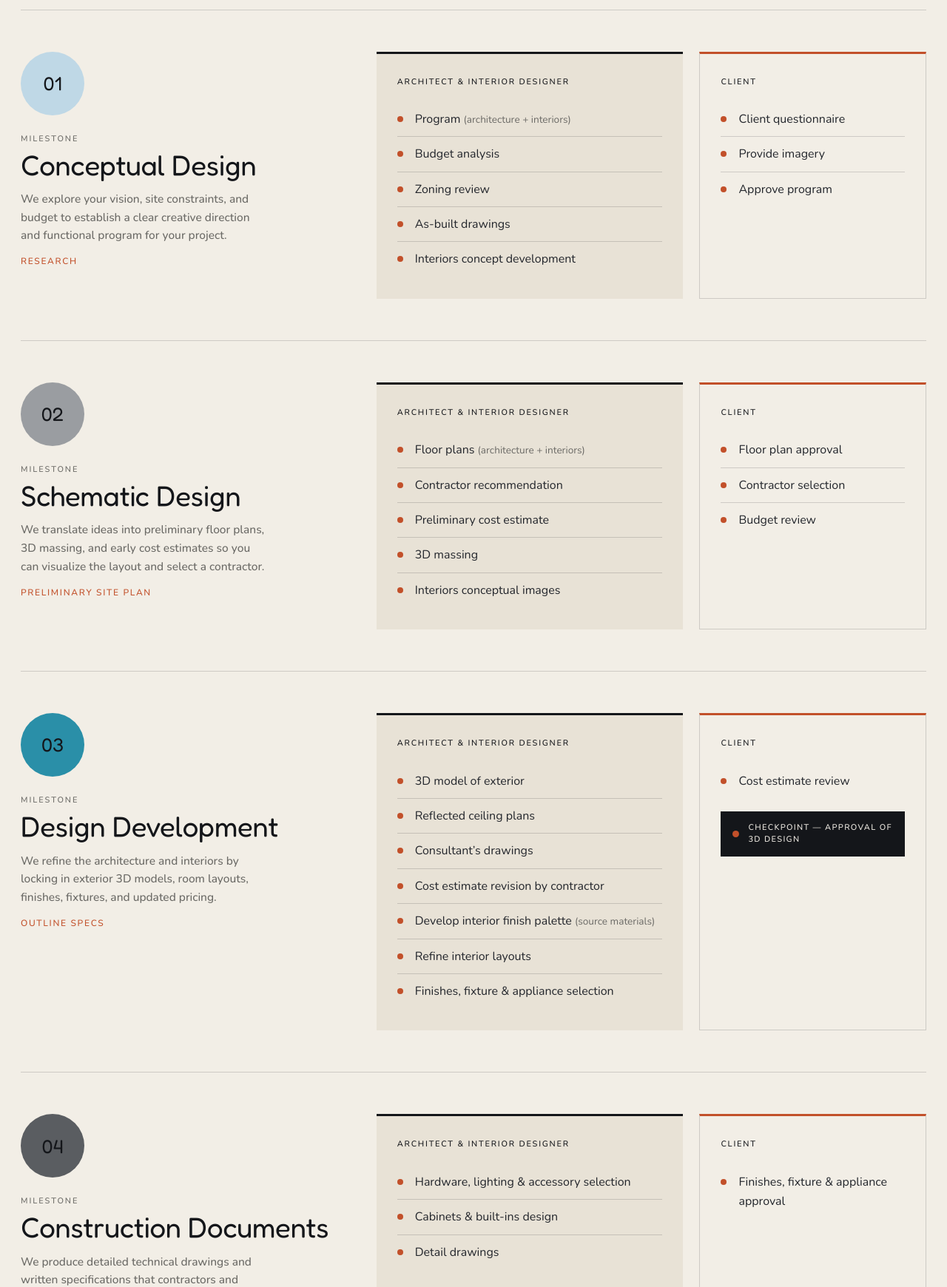
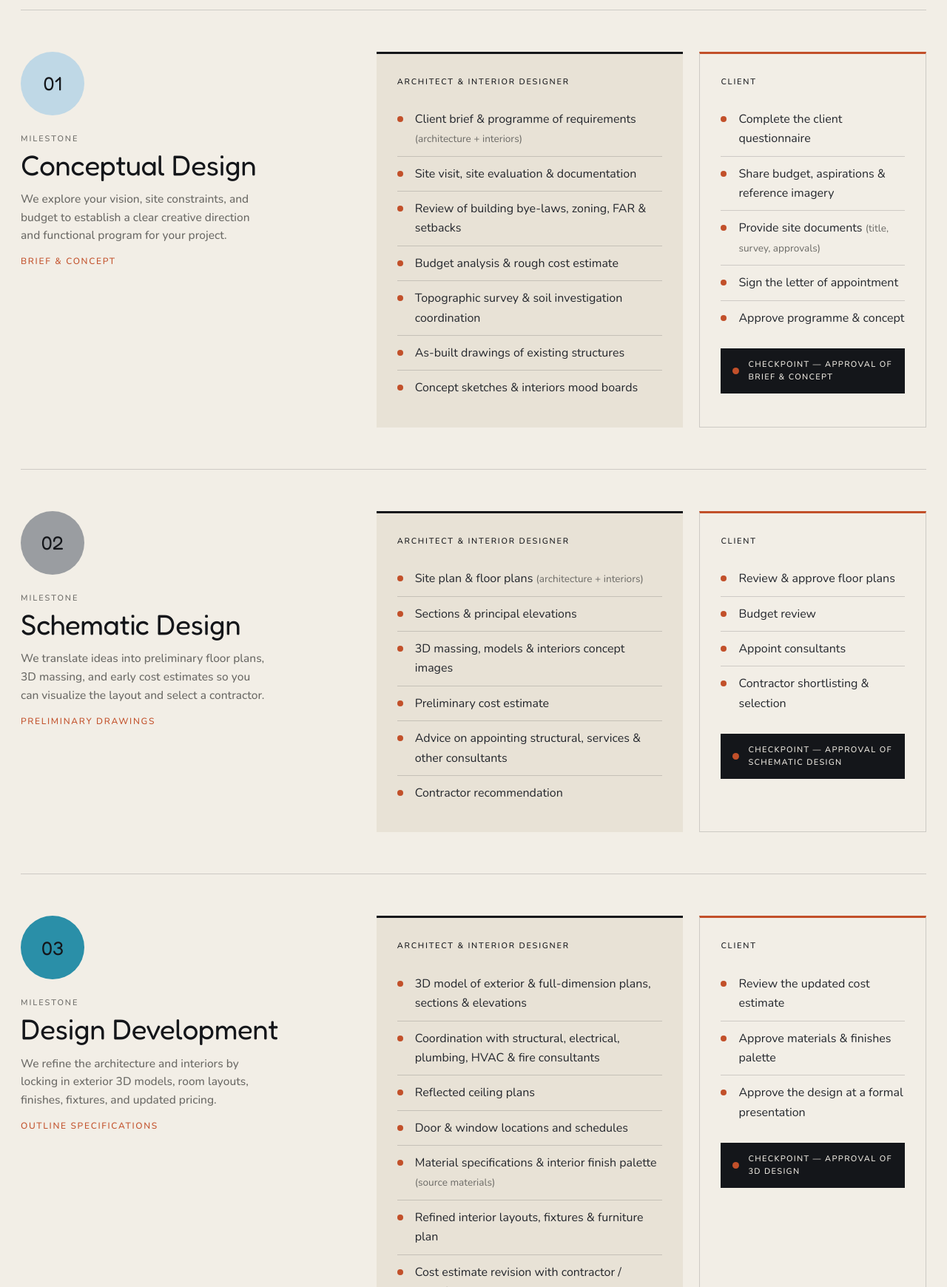
Before and after one commit to NoTeam-Hub/SKA, a plain HTML site: page p/process.html in a window 1280 px wide. Shown: the part 1060-2800 px from the top of the page at 74% size. Drawn offline with nearby package versions, Linux system fonts and the light colour scheme.

Commit message:
Add files via upload

```diff
--- a/p/process.html
+++ b/p/process.html
@@ -34,7 +34,7 @@
 <section class='pg-hero'><div class='wrap'>
 <p class='kicker rv'>Our work process</p>
 <h1 class='h2 rv'>The steps of successful <em>project completion.</em></h1>
-<p class='lead rv' style='margin-top:28px'>Six phases, one team. Here is what we do &mdash; and what we ask of you &mdash; at every stage, from the first questionnaire to the final review.</p>
+<p class='lead rv' style='margin-top:28px'>Six phases, one team. Here is what we do &mdash; and what we ask of you &mdash; at every stage, from the first brief to the final handover.</p>
 </div></section>
 
 <section class='sec pg-tight'><div class='wrap'>
@@ -43,35 +43,35 @@
 </div></section>
 
 <section class='pr-phases'><div class='wrap'><article class='phase rv' id='ph1' style='--c:#BFD8E6'>
-<div class='ph-head'><div class='ph-num'><span>01</span></div><p class='ph-tag'>Milestone</p><h2>Conceptual Design</h2><p class='ph-intro'>We explore your vision, site constraints, and budget to establish a clear creative direction and functional program for your project.</p><p class='ph-ms'>Research</p></div>
+<div class='ph-head'><div class='ph-num'><span>01</span></div><p class='ph-tag'>Milestone</p><h2>Conceptual Design</h2><p class='ph-intro'>We explore your vision, site constraints, and budget to establish a clear creative direction and functional program for your project.</p><p class='ph-ms'>Brief &amp; concept</p></div>
 <div class='ph-cols'>
-<div class='ph-col'><h3>Architect &amp; interior designer</h3><ul><li>Program <small>(architecture + interiors)</small></li><li>Budget analysis</li><li>Zoning review</li><li>As-built drawings</li><li>Interiors concept development</li></ul></div>
-<div class='ph-col ph-client'><h3>Client</h3><ul><li>Client questionnaire</li><li>Provide imagery</li><li>Approve program</li></ul></div>
+<div class='ph-col'><h3>Architect &amp; interior designer</h3><ul><li>Client brief &amp; programme of requirements <small>(architecture + interiors)</small></li><li>Site visit, site evaluation &amp; documentation</li><li>Review of building bye-laws, zoning, FAR &amp; setbacks</li><li>Budget analysis &amp; rough cost estimate</li><li>Topographic survey &amp; soil investigation coordination</li><li>As-built drawings of existing structures</li><li>Concept sketches &amp; interiors mood boards</li></ul></div>
+<div class='ph-col ph-client'><h3>Client</h3><ul><li>Complete the client questionnaire</li><li>Share budget, aspirations &amp; reference imagery</li><li>Provide site documents <small>(title, survey, approvals)</small></li><li>Sign the letter of appointment</li><li>Approve programme &amp; concept</li></ul><p class='ph-check'><span></span>Checkpoint &mdash; Approval of brief &amp; concept</p></div>
 </div></article><article class='phase rv' id='ph2' style='--c:#9A9DA1'>
-<div class='ph-head'><div class='ph-num'><span>02</span></div><p class='ph-tag'>Milestone</p><h2>Schematic Design</h2><p class='ph-intro'>We translate ideas into preliminary floor plans, 3D massing, and early cost estimates so you can visualize the layout and select a contractor.</p><p class='ph-ms'>Preliminary site plan</p></div>
+<div class='ph-head'><div class='ph-num'><span>02</span></div><p class='ph-tag'>Milestone</p><h2>Schematic Design</h2><p class='ph-intro'>We translate ideas into preliminary floor plans, 3D massing, and early cost estimates so you can visualize the layout and select a contractor.</p><p class='ph-ms'>Preliminary drawings</p></div>
 <div class='ph-cols'>
-<div class='ph-col'><h3>Architect &amp; interior designer</h3><ul><li>Floor plans <small>(architecture + interiors)</small></li><li>Contractor recommendation</li><li>Preliminary cost estimate</li><li>3D massing</li><li>Interiors conceptual images</li></ul></div>
-<div class='ph-col ph-client'><h3>Client</h3><ul><li>Floor plan approval</li><li>Contractor selection</li><li>Budget review</li></ul></div>
+<div class='ph-col'><h3>Architect &amp; interior designer</h3><ul><li>Site plan &amp; floor plans <small>(architecture + interiors)</small></li><li>Sections &amp; principal elevations</li><li>3D massing, models &amp; interiors concept images</li><li>Preliminary cost estimate</li><li>Advice on appointing structural, services &amp; other consultants</li><li>Contractor recommendation</li></ul></div>
+<div class='ph-col ph-client'><h3>Client</h3><ul><li>Review &amp; approve floor plans</li><li>Budget review</li><li>Appoint consultants</li><li>Contractor shortlisting &amp; selection</li></ul><p class='ph-check'><span></span>Checkpoint &mdash; Approval of schematic design</p></div>
 </div></article><article class='phase rv' id='ph3' style='--c:#2A8FA8'>
-<div class='ph-head'><div class='ph-num'><span>03</span></div><p class='ph-tag'>Milestone</p><h2>Design Development</h2><p class='ph-intro'>We refine the architecture and interiors by locking in exterior 3D models, room layouts, finishes, fixtures, and updated pricing.</p><p class='ph-ms'>Outline specs</p></div>
+<div class='ph-head'><div class='ph-num'><span>03</span></div><p class='ph-tag'>Milestone</p><h2>Design Development</h2><p class='ph-intro'>We refine the architecture and interiors by locking in exterior 3D models, room layouts, finishes, fixtures, and updated pricing.</p><p class='ph-ms'>Outline specifications</p></div>
 <div class='ph-cols'>
-<div class='ph-col'><h3>Architect &amp; interior designer</h3><ul><li>3D model of exterior</li><li>Reflected ceiling plans</li><li>Consultant&#8217;s drawings</li><li>Cost estimate revision by contractor</li><li>Develop interior finish palette <small>(source materials)</small></li><li>Refine interior layouts</li><li>Finishes, fixture &amp; appliance selection</li></ul></div>
-<div class='ph-col ph-client'><h3>Client</h3><ul><li>Cost estimate review</li></ul><p class='ph-check'><span></span>Checkpoint &mdash; Approval of 3D design</p></div>
+<div class='ph-col'><h3>Architect &amp; interior designer</h3><ul><li>3D model of exterior &amp; full-dimension plans, sections &amp; elevations</li><li>Coordination with structural, electrical, plumbing, HVAC &amp; fire consultants</li><li>Reflected ceiling plans</li><li>Door &amp; window locations and schedules</li><li>Material specifications &amp; interior finish palette <small>(source materials)</small></li><li>Refined interior layouts, fixtures &amp; furniture plan</li><li>Cost estimate revision with contractor / quantity surveyor</li></ul></div>
+<div class='ph-col ph-client'><h3>Client</h3><ul><li>Review the updated cost estimate</li><li>Approve materials &amp; finishes palette</li><li>Approve the design at a formal presentation</li></ul><p class='ph-check'><span></span>Checkpoint &mdash; Approval of 3D design</p></div>
 </div></article><article class='phase rv' id='ph4' style='--c:#5A5D61'>
 <div class='ph-head'><div class='ph-num'><span>04</span></div><p class='ph-tag'>Milestone</p><h2>Construction Documents</h2><p class='ph-intro'>We produce detailed technical drawings and written specifications that contractors and engineers use to build the project accurately.</p><p class='ph-ms'>Technical drawings &amp; specs</p></div>
 <div class='ph-cols'>
-<div class='ph-col'><h3>Architect &amp; interior designer</h3><ul><li>Hardware, lighting &amp; accessory selection</li><li>Cabinets &amp; built-ins design</li><li>Detail drawings</li></ul></div>
-<div class='ph-col ph-client'><h3>Client</h3><ul><li>Finishes, fixture &amp; appliance approval</li></ul></div>
+<div class='ph-col'><h3>Architect &amp; interior designer</h3><ul><li>Working drawings: plans, sections, elevations &amp; large-scale details</li><li>Consultant drawings merged &amp; coordinated <small>(structure, MEP, HVAC, fire)</small></li><li>Written specifications &amp; schedule of quantities</li><li>Cabinets, joinery &amp; built-ins design</li><li>Hardware, lighting, fixture &amp; accessory selection</li><li>Tender drawing set</li></ul></div>
+<div class='ph-col ph-client'><h3>Client</h3><ul><li>Approve finishes, fixtures &amp; appliances</li><li>Confirm the drawing set for tender</li></ul></div>
 </div></article><article class='phase rv' id='ph5' style='--c:#E8923A'>
-<div class='ph-head'><div class='ph-num'><span>05</span></div><p class='ph-tag'>Milestone</p><h2>Construction Bidding</h2><p class='ph-intro'>We assist with permit submissions, answer contractor questions, and review final bids so you can sign your construction contract with confidence.</p><p class='ph-ms'>Building permit</p></div>
+<div class='ph-head'><div class='ph-num'><span>05</span></div><p class='ph-tag'>Milestone</p><h2>Construction Bidding</h2><p class='ph-intro'>We assist with permit submissions, answer contractor questions, and review final bids so you can sign your construction contract with confidence.</p><p class='ph-ms'>Building permit &amp; tender</p></div>
 <div class='ph-cols'>
-<div class='ph-col'><h3>Architect &amp; interior designer</h3><ul><li>Contractor to provide final pricing</li><li>Review shop drawings</li><li>Work with fabricators</li><li>Answer contractor questions</li></ul></div>
-<div class='ph-col ph-client'><h3>Client</h3><ul><li>Hardware, lighting &amp; accessory approval</li><li>Cabinets &amp; built-ins approval</li><li>Contractor contract</li></ul></div>
+<div class='ph-col'><h3>Architect &amp; interior designer</h3><ul><li>Tender documents &amp; contract form; contractor shortlisting</li><li>Drawings &amp; support for statutory approvals / building permit</li><li>Pre-bid meeting &amp; answers to contractor queries</li><li>Tender analysis, comparative statement &amp; recommendation</li><li>Negotiation support &amp; contract documents</li></ul></div>
+<div class='ph-col ph-client'><h3>Client</h3><ul><li>Sign the application for statutory approvals</li><li>Approve hardware, lighting &amp; cabinet selections</li><li>Select the contractor</li><li>Sign the construction contract &amp; issue work order</li></ul></div>
 </div></article><article class='phase rv' id='ph6' style='--c:#D2432E'>
-<div class='ph-head'><div class='ph-num'><span>06</span></div><p class='ph-tag'>Milestone</p><h2>Construction Administration</h2><p class='ph-intro'>We monitor construction on-site, review contractor shop drawings, and conduct final walkthroughs to ensure the built work matches the design.</p><p class='ph-ms'>Observation</p></div>
+<div class='ph-head'><div class='ph-num'><span>06</span></div><p class='ph-tag'>Milestone</p><h2>Construction Administration</h2><p class='ph-intro'>We monitor construction on-site, review contractor shop drawings, and conduct final walkthroughs to ensure the built work matches the design.</p><p class='ph-ms'>Site observation</p></div>
 <div class='ph-cols'>
-<div class='ph-col'><h3>Architect &amp; interior designer</h3><ul><li>Provide additional drawings &amp; design</li><li>Review shop drawings</li><li>Punch list</li></ul></div>
-<div class='ph-col ph-client'><h3>Client</h3><ul><li>Site meetings with contractor &amp; architect</li></ul><p class='ph-check'><span></span>Checkpoint &mdash; Final review</p></div>
+<div class='ph-col'><h3>Architect &amp; interior designer</h3><ul><li>Issue execution drawings, details &amp; clarifications</li><li>Periodic site visits &amp; quality checks</li><li>Review of shop drawings, samples &amp; mock-ups; work with fabricators</li><li>Review of contractor schedule; advice on time &amp; cost changes</li><li>Certification of contractor bills</li><li>Punch list &amp; final walkthrough</li><li>As-built drawings &amp; completion / occupancy certificate support</li></ul></div>
+<div class='ph-col ph-client'><h3>Client</h3><ul><li>Attend site meetings with contractor &amp; architect</li><li>Approve samples, variations &amp; changes</li><li>Release payments to contractor</li><li>Final inspection &amp; handover</li></ul><p class='ph-check'><span></span>Checkpoint &mdash; Final review &amp; handover</p></div>
 </div></article></div></section>
 
 <section class='sec pg-cta'><div class='wrap pg-cta-in'>
```
